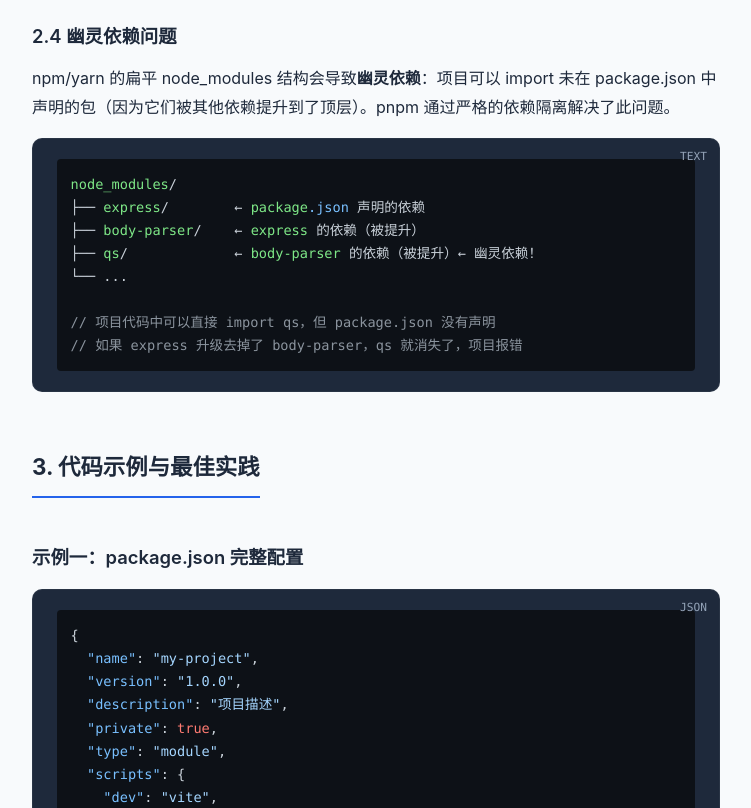
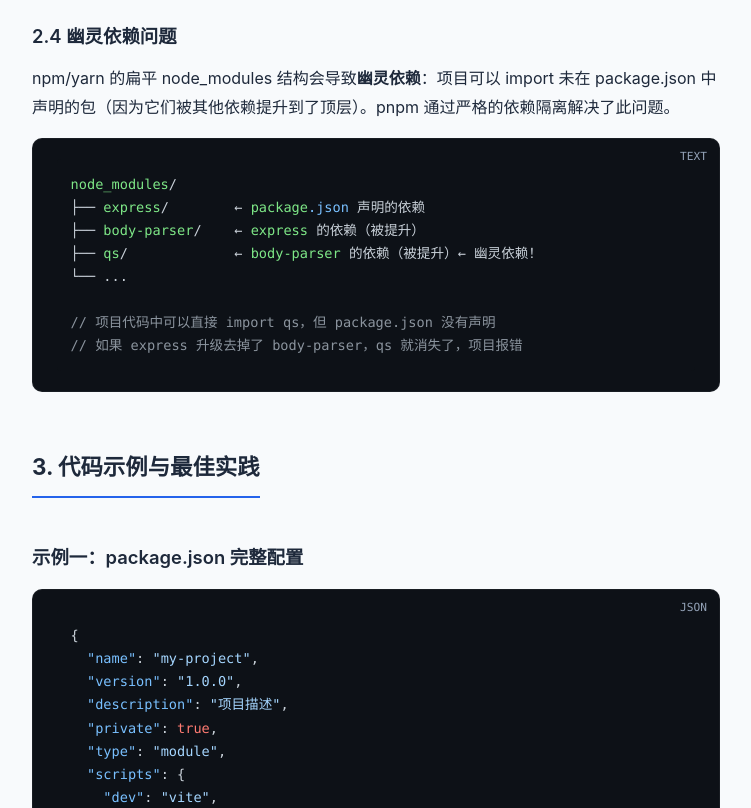
Before and after one commit to reg-1988/web-beginner, a plain HTML site: page eng-npm.html in a window 1280 px wide. Shown: the part 2120-2928 px from the top of the page, without its empty margins (290-1041 px from the left). Drawn offline with nearby package versions, Linux system fonts and the light colour scheme.

Commit message:
颜色统一

```diff
--- a/css/style.css
+++ b/css/style.css
@@ -10,7 +10,7 @@
   --color-accent: #06b6d4;
   --color-bg: #f8fafc;
   --color-bg-card: #ffffff;
-  --color-bg-code: #1e293b;
+  --color-bg-code: #0d1117;
   --color-text: #1e293b;
   --color-text-secondary: #64748b;
   --color-text-light: #94a3b8;
```
